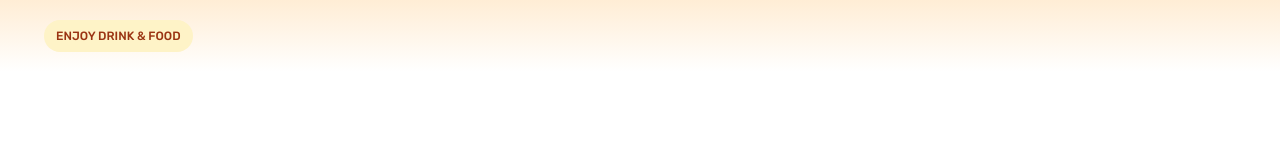
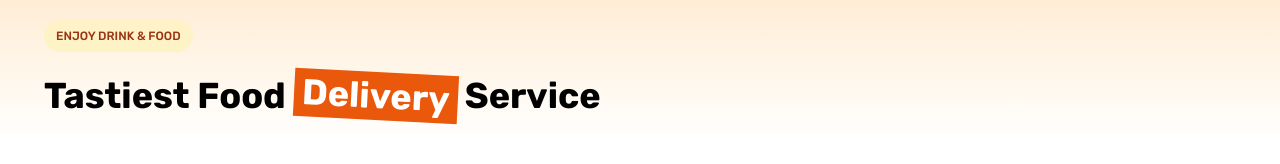
Before and after one commit to codecamp-prem/tailwind-websites, a website: page caferio/index.html in a window 1280 px wide. Drawn offline with Linux system fonts and the light colour scheme.

Commit message:
header heading

```diff
--- a/caferio/index.html
+++ b/caferio/index.html
@@ -25,6 +25,10 @@
         <div class="row">
           <div class="header-left-col">
             <h4 class="header-badge">enjoy drink & food</h4>
+            <h1 class="header-heading">
+              tastiest food
+              <span class="header-delivery">delivery</span> service
+            </h1>
           </div>
         </div>
       </div>
--- a/caferio/input.css
+++ b/caferio/input.css
@@ -19,3 +19,9 @@
 .header-badge {
   @apply text-xs uppercase font-medium bg-amber-100 px-3 py-2 rounded-3xl inline-block text-orange-800;
 }
+.header-heading {
+  @apply mt-5 text-5xl lg:text-4xl font-bold capitalize md:w-9/12 lg:w-full;
+}
+.header-delivery {
+  @apply bg-orange-600 text-white rotate-3 inline-block px-2 py-1;
+}
```
Also changed, not shown: caferio/css/style.css.
